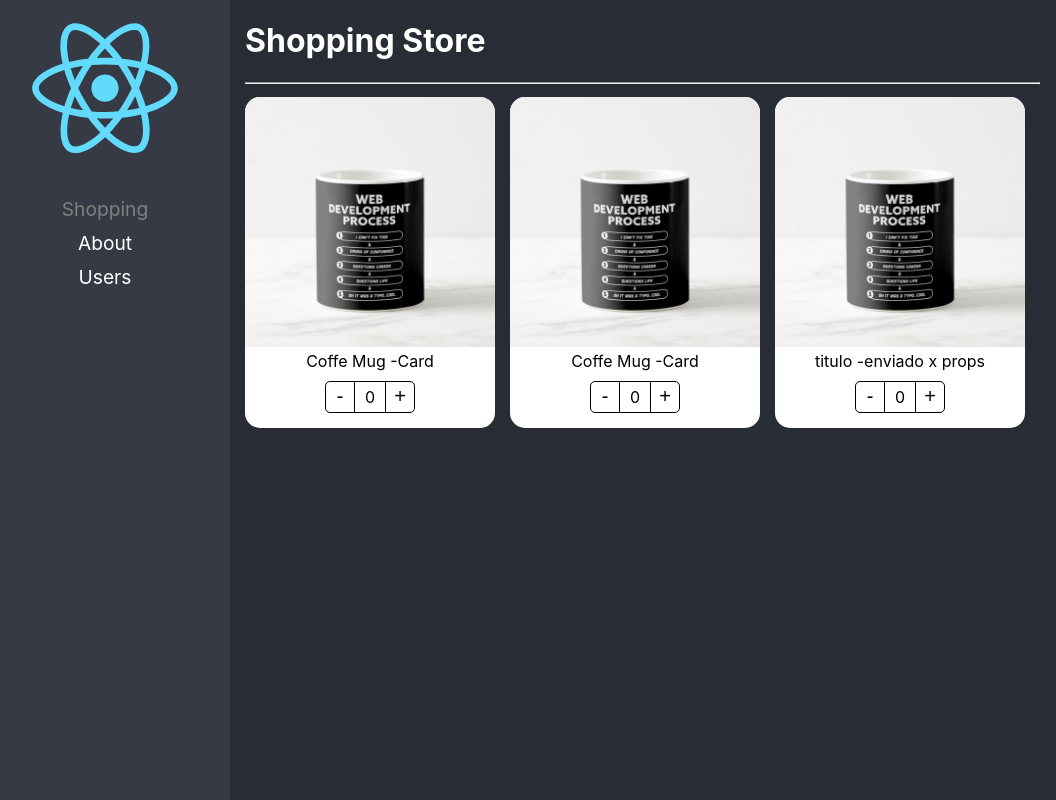
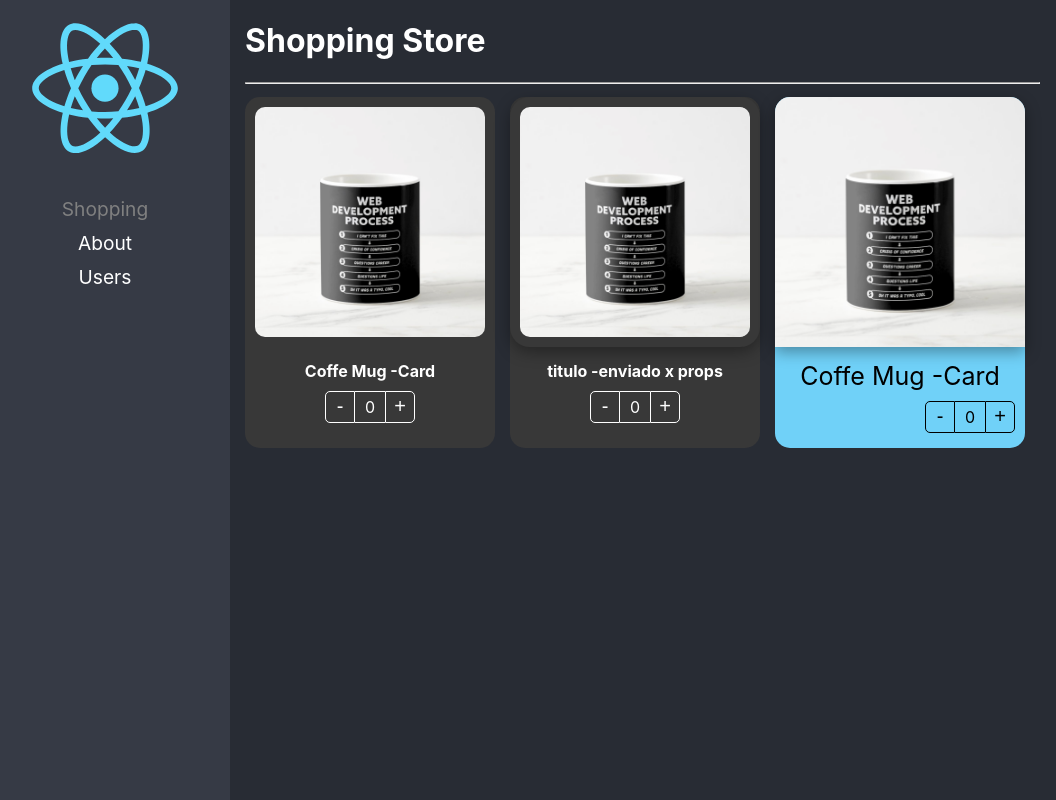
Before and after one commit to workcampili/react-adv, a React (Create React App) app: page / in a window 1280 px wide. Shown: the whole page, without its empty margins (20-1076 px from the left). Built offline with nearby package versions, Linux system fonts and the light colour scheme.

Commit message:
component-extend-styles finish

```diff
--- a/src/02-component-patterns/components/ProductButtons.tsx
+++ b/src/02-component-patterns/components/ProductButtons.tsx
@@ -1,13 +1,20 @@
-import { useContext } from "react"
+import { CSSProperties, useContext } from "react"
 import { ProductContext } from "./ProductCard"
 import styles from '../styles/styles.module.css'
 
-export const ProductButtons = () => {
+export interface Props {
+    className?: string,
+    style?: CSSProperties
+}
+
+export const ProductButtons = ({ className, style }: Props) => {
 
     const { increaseBy, counter } = useContext(ProductContext)
 
     return (
-        <div className={styles.buttonsContainer}>
+        <div className={`${styles.buttonsContainer} ${className}`}
+            style={style}
+        >
             <button
                 className={styles.buttonMinus}
                 onClick={() => increaseBy(-1)}
--- a/src/02-component-patterns/components/ProductCard.tsx
+++ b/src/02-component-patterns/components/ProductCard.tsx
@@ -1,14 +1,21 @@
-import { createContext } from 'react';
+import { createContext, ReactElement, CSSProperties } from 'react';
 
 import useProduct from '../hooks/useProduct';
-import { ProductCardProps, ProductContextProps } from '../interfaces/interfaces';
+import { Product, ProductContextProps } from '../interfaces/interfaces';
 
 import styles from '../styles/styles.module.css'
 
 export const ProductContext = createContext({} as ProductContextProps);
 const { Provider } = ProductContext
 
-export const ProductCard = ({ children, product }: ProductCardProps) => {
+export interface Props {
+    product: Product,
+    children?: ReactElement | ReactElement[]
+    className?: string
+    style?: CSSProperties
+}
+
+export const ProductCard = ({ children, product, className, style }: Props) => {
 
     const { counter, increaseBy } = useProduct()
 
@@ -18,13 +25,10 @@
             increaseBy,
             product
         }}>
-            <div className={styles.productCard}>
+            <div className={`${styles.productCard}  ${className}`}
+                style={style}>
                 {children}
             </div>
         </Provider>
     )
 }
-
-// ProductCard.Title = ProductTitle
-// ProductCard.Image = ProductImage
-// ProductCard.Buttons = ProductButtons
--- a/src/02-component-patterns/components/ProductImage.tsx
+++ b/src/02-component-patterns/components/ProductImage.tsx
@@ -1,9 +1,17 @@
-import { useContext } from "react";
+import { CSSProperties, useContext } from "react";
 import { ProductContext } from "./ProductCard";
 import noImage from '../assets/no-image.jpg'
 import styles from '../styles/styles.module.css'
+import '../styles/custom-styles.css'
 
-export const ProductImage = ({ img = '' }) => {
+export interface Props {
+    img?: string,
+    className?: string,
+    style?: CSSProperties
+}
+
+
+export const ProductImage = ({ img = '', className, style }: Props) => {
 
     const { product } = useContext(ProductContext)
 
@@ -18,6 +26,11 @@
     }
 
     return (
-        <img className={styles.productImg} src={imgToShow} alt="Product " />
+        <img
+            className={`${styles.productImg} ${className}`}
+            style={style}
+            src={imgToShow}
+            alt="Product "
+        />
     )
 }
--- a/src/02-component-patterns/components/ProductTitle.tsx
+++ b/src/02-component-patterns/components/ProductTitle.tsx
@@ -1,13 +1,22 @@
-import { useContext } from "react"
+import { CSSProperties, useContext } from "react"
 import { ProductContext } from "./ProductCard"
 import styles from '../styles/styles.module.css'
 
-export const ProductTitle = ({ title }: { title?: string }) => {
+
+export interface Props {
+    className?: string
+    title?: string,
+    style?: CSSProperties
+}
+
+export const ProductTitle = ({ title, className, style }: Props) => {
 
     const { product } = useContext(ProductContext)
 
     return (
-        <span className={styles.productDescription}>
+        <span className={`${styles.productDescription} ${className}`}
+            style={style}
+        >
             {title ? title : product.title}
         </span>
     )
--- a/src/02-component-patterns/components/index.ts
+++ b/src/02-component-patterns/components/index.ts
@@ -1,15 +1,16 @@
+import { ProductCard as ProductCardHOC } from './ProductCard';
+import { ProductCardHOCProps } from '../interfaces/interfaces';
 
-import { ProductButtons } from "./ProductButtons";
-import { ProductCard as ProductCardHOC } from "./ProductCard";
-import { ProductImage } from "./ProductImage";
-import { ProductTitle } from "./ProductTitle";
+import { ProductButtons } from './ProductButtons';
+import { ProductImage } from './ProductImage';
+import { ProductTitle } from './ProductTitle';
 
-// export { ProductCard } from "./ProductCard";
-export { ProductButtons } from "./ProductButtons";
-export { ProductImage } from "./ProductImage";
-export { ProductTitle } from "./ProductTitle";
+export { ProductButtons } from './ProductButtons';
+export { ProductImage } from './ProductImage';
+export { ProductTitle } from './ProductTitle';
 
-export const ProductCard = Object.assign(ProductCardHOC, {
+
+export const ProductCard: ProductCardHOCProps = Object.assign(ProductCardHOC, {
     Title: ProductTitle,
     Image: ProductImage,
     Buttons: ProductButtons
--- a/src/02-component-patterns/pages/ShoppingPage.tsx
+++ b/src/02-component-patterns/pages/ShoppingPage.tsx
@@ -1,5 +1,8 @@
 import React from 'react'
+import { callbackify } from 'util';
 import { ProductCard, ProductButtons, ProductImage, ProductTitle } from '../components/';
+
+import '../styles/custom-styles.css'
 
 
 const product = {
@@ -15,22 +18,38 @@
             <hr />
             <div style={{ display: 'flex', flexWrap: 'wrap', justifyContent: 'space-between' }}>
 
-                <ProductCard product={product} >
-                    <ProductCard.Image />
-                    <ProductCard.Title title={''} />
-                    <ProductCard.Buttons />
+                <ProductCard product={product} className="bg-dark text-white ">
+                    <ProductCard.Image className="custom-image" />
+                    <ProductCard.Title title={''} className="text-bold" />
+                    <ProductCard.Buttons className="custom-buttons" />
                 </ProductCard>
 
-                <ProductCard product={product} >
+                {/* <ProductCard product={product} >
+                    <ProductCard.Title />
                     <ProductCard.Image />
-                    <ProductCard.Title />
                     <ProductCard.Buttons />
+                </ProductCard> */}
+
+                <ProductCard
+                    product={product}
+                    className="bg-dark text-white "
+                >
+                    <ProductImage className="custom-image" style={{ boxShadow: 'rgba(0, 0, 0, 0.35) 0px 5px 15px' }} />
+                    <ProductTitle title={'titulo -enviado x props'} className="text-bold" />
+                    <ProductButtons className="custom-buttons" />
                 </ProductCard>
 
-                <ProductCard product={product} >
-                    <ProductImage />
-                    <ProductTitle title={'titulo -enviado x props'} />
-                    <ProductButtons />
+                <ProductCard
+                    product={product}
+                    style={{ backgroundColor: '#70d1f8' }}
+                >
+                    <ProductImage
+                        style={{ boxShadow: 'rgba(0, 0, 0, 0.35) 0px 5px 15px' }} />
+                    <ProductTitle style={{ fontSize: '25px' }} />
+                    <ProductButtons style={{
+                        display: 'flex',
+                        justifyContent: 'end',
+                    }} />
                 </ProductCard>
 
             </div>
--- /dev/null
+++ b/src/02-component-patterns/styles/custom-styles.css
@@ -0,0 +1,23 @@
+
+.bg-dark{
+    background-color: rgb(56,56,56)
+}
+
+.text-white{
+    color: white
+}
+
+.text-bold{
+    font-weight: bold
+}
+
+.custom-image{
+    border-radius: 20px;
+    padding:10px;
+    width:calc( 100% - 20px );
+}
+
+.custom-buttons button , .custom-buttons div{
+    color:white;
+    border-color:white;
+}
--- a/src/02-component-patterns/styles/styles.module.css
+++ b/src/02-component-patterns/styles/styles.module.css
@@ -18,6 +18,7 @@
 .productDescription {
     display: flex;
     justify-content: center;
+    margin:10px;
 
 
 }
```
Also changed, not shown: src/02-component-patterns/interfaces/interfaces.ts (+17 -13 lines).
